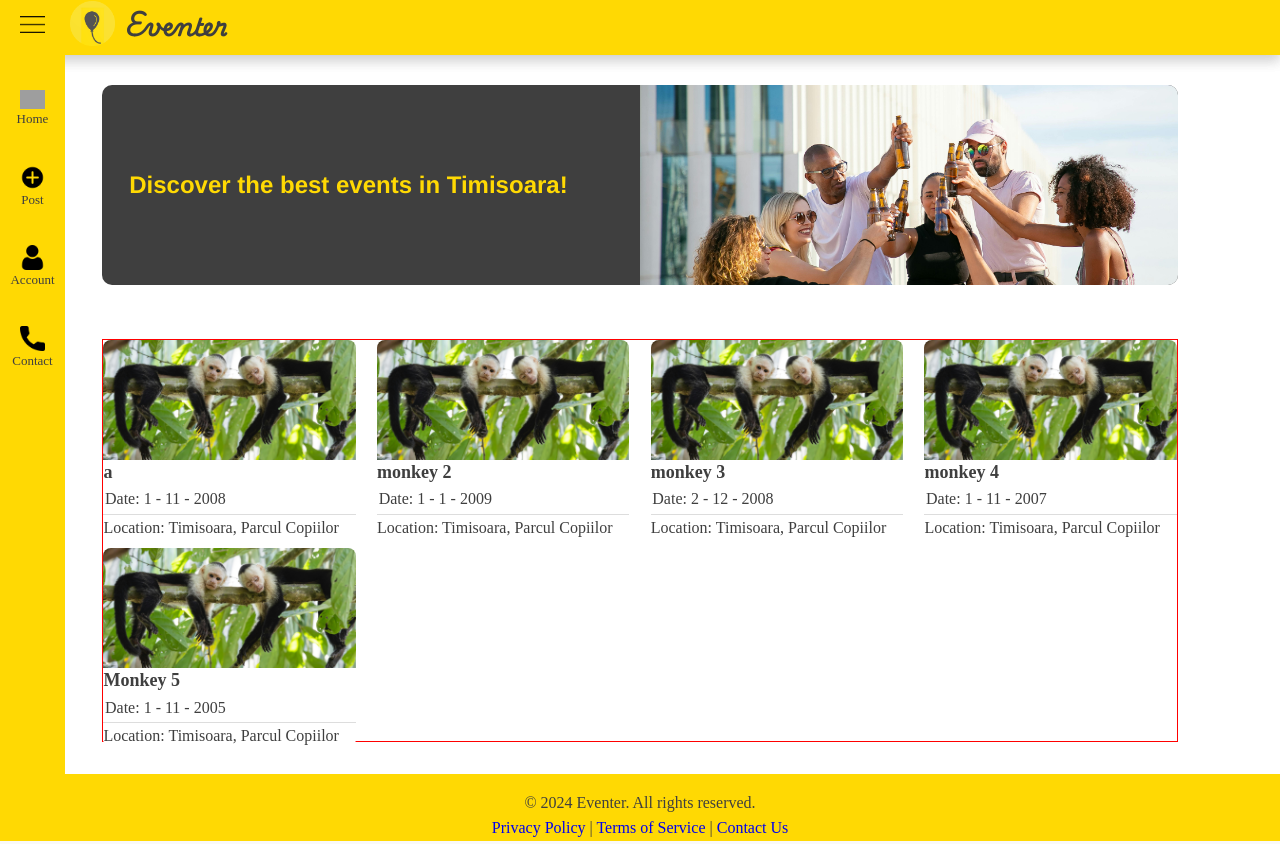
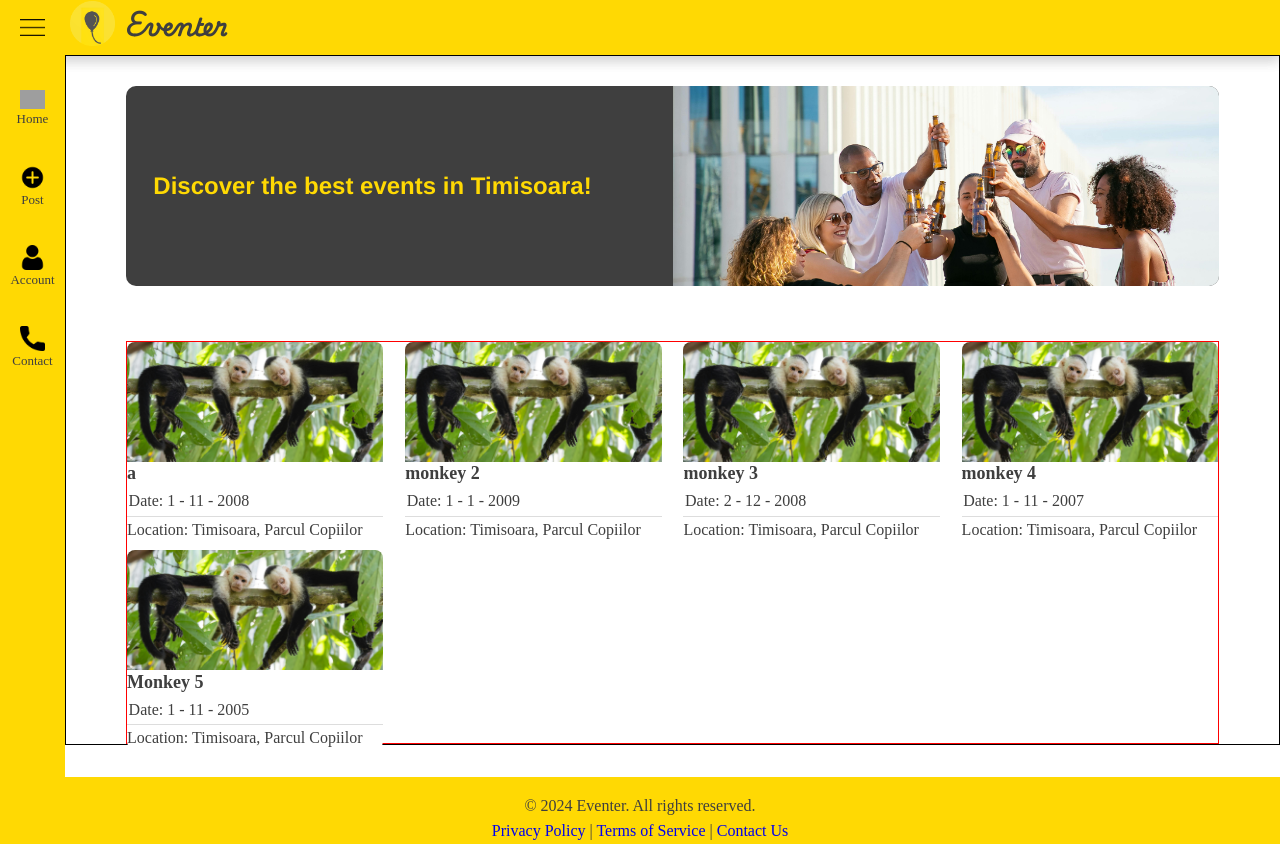
Before and after one commit to Victor152M/Eventer, a Flask app: page / in a window 1280 px wide. Run offline with Flask 3, Linux system fonts and the light colour scheme; grey boxes are pictures that could not be loaded.

Commit message:
worked on the mneu

```diff
--- a/app/static/css/index.css
+++ b/app/static/css/index.css
@@ -92,9 +92,10 @@ main {
 }
 
 .main_content {
-    padding-left: 8%;
-    padding-right: 8%;
+    border: solid 1px black;
     display: block;
+    margin-left: 65px;
+    padding: 0 60px;
 }
 
 footer {
--- a/app/static/css/navigation.css
+++ b/app/static/css/navigation.css
@@ -21,12 +21,20 @@
     display: inline;
 }
 
-.burger {
+.menu_activation {
     margin-left: 20px;
 }
 
-.burger img {
+.burger {
     width: 25px;
+    display: flex;
+    cursor: pointer;
+}
+
+.close {
+    width: 25px;
+    display: none;
+    cursor: pointer;
 }
 
 .logos {
--- a/app/static/js/navbar.js
+++ b/app/static/js/navbar.js
@@ -1,20 +1,30 @@
 // Turns the hamburger menu into a X after pressing it and opens the menu
 // from the left, and then undoing everything if pressed 2nd time
-// let changer = true;
-function menuDictating() {
-    var menu_active = document.getElementById("menu__body");
-    var menu_opener = document.getElementById("menu__opener");
-    var menu_closer = document.getElementById("menu__closer");
-    if (changer) {
-        menu_active.style.transform = 'translate(0)';
+
+let icon_changer = true;
+function iconChanger() {
+    var menu_opener = document.getElementById("open");
+    var menu_closer = document.getElementById("close");
+    if (icon_changer) {
         menu_opener.style.display = 'none';
         menu_closer.style.display = 'flex';
     } else {
-        menu_active.style.transform = 'translate(-5000px)';
         menu_opener.style.display = 'flex';
         menu_closer.style.display = 'none';
     }
-    changer = !changer;
+    icon_changer = !icon_changer;
 }
 
-let changer = true;
+let menu_opener = true;
+function menuOpener() {
+    var side_nav = document.getElementById("side__nav");
+    var content = document.getElementById("content");
+    if (menu_opener) {
+        side_nav.style.width = '200px';
+        content.style.margin = '200px';
+    } else {
+        side_nav.style.width = '65px';
+        content.style.margin = '65px';
+    }
+    menu_opener = !menu_opener;
+}
--- a/app/templates/index.html
+++ b/app/templates/index.html
@@ -9,26 +9,20 @@
     <link rel="stylesheet" href="../static/css/navigation.css">
 </head>
 <body id="body">
-    <!--
-    <div class="post_event">
-        <a href="/post_event">Post your event!</a>
-    </div>
-    -->
     <header>
-        <div class="group_nav">
         <nav class="navbar">
-                <div class="burger">
-                    <img src="../static/images/hamburger_menu.png" alt="ftlp">
+            <div class="menu_activation">
+                <img onclick="iconChanger(); menuOpener();" id="open" class="burger" src="../static/images/hamburger_menu.png" alt="ftlp">
+                <img onclick="iconChanger(); menuOpener();" id="close" class="close" src="../static/images/close.png" alt="ftlp">
             </div>
             <div class="logos">
                 <a href="/"><img class="logo_img" src="../static/images/logo.png" alt="error img"></a>
                 <a href="/" class="logo_text">Eventer</a>
             </div>
         </nav>
-        </div>
     </header>
     <main>
-        <sidenav class="side_nav">
+        <sidenav id="side__nav" class="side_nav">
             <a href="#" class="home">
                 <img src="../static/images/house2.png" alt="ftlp">
                 <p>Home</p>
@@ -46,7 +40,7 @@
                 <P>Contact</P>
             </a>
         </sidenav>
-        <div class="main_content">
+        <div id="content" class="main_content">
             <section class="hero">
                 <div class="hero-left">
                     <h2>Discover the best events in Timisoara!</h2>
```
Also changed, not shown: app/static/uploads/monkey.jpg (added), instance/site.db (added). Lines whose indentation alone changed are shown as unchanged.
